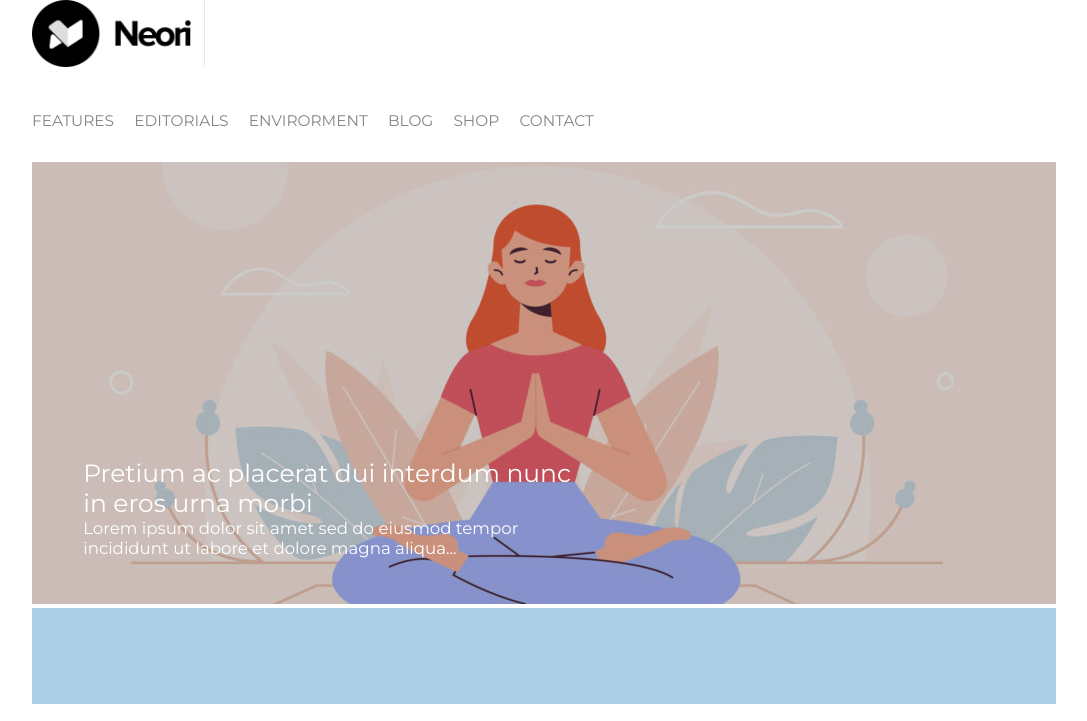
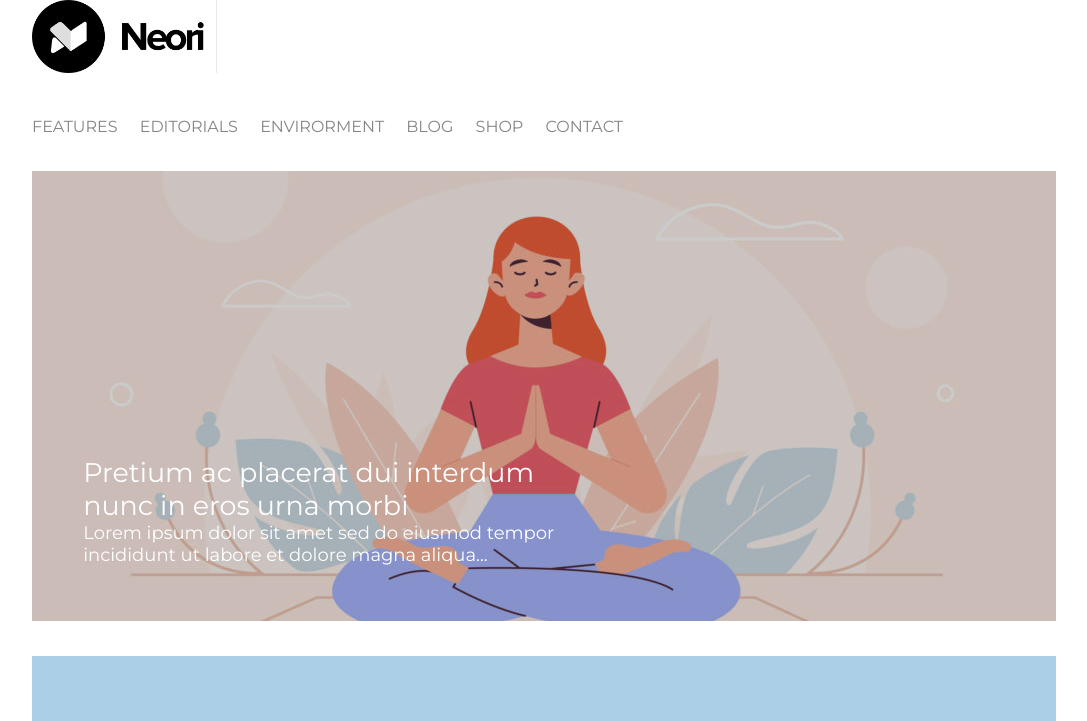
Before and after one commit to jacopo-vinanti96/htmlcss-wp, a plain HTML site: page index.html in a window 1280 px wide. Shown: the top 721 px of the page, without its empty margins (96-1183 px from the left). Drawn offline with Linux system fonts and the light colour scheme.

Commit message:
Fix
- Hero
- Unità di misura da viewport a px

```diff
--- a/css/style.css
+++ b/css/style.css
@@ -12,7 +12,11 @@ body > div.container {
 }
 
 div.container > * {
-  margin: 4vh 0;
+  margin: 35px 0;
+}
+
+div.container main > * {
+  margin: 35px 0;
 }
 
 /* Header settings */
@@ -21,52 +25,55 @@ div.container > header {
 }
 
 div.container header img {
-  width: 13.5vw;
+  width: 185px;
   border-right: 1.5px solid #E8E8E8;
-  padding-right: 1vw;
-  margin-bottom: 5vh;
+  padding-right: 12px;
+  margin-bottom: 40px;
 }
 
 header nav li {
   display: inline-block;
-  margin-right: 1.25vw;
+  margin-right: 18px;
 }
 
 header nav li a {
   color: #858585;
   text-transform: uppercase;
   text-decoration: none;
-  font-size: 1.2vw;
+  font-size: 16px;
 }
 
 /* Hero settings */
-div.container > div.hero {
-  background-color: #E3D67A;
+div.container main > div.hero {
   position: relative;
 }
 
 div.hero div.overlay {
   position: absolute;
-  width: 80%;
-  height: 34.5vw;
+  width: 100%;
+  height: 100%;
   background-color: rgba(0, 0, 0, 0.2);
   z-index: 2;
+  top: 0;
+  bottom: 0;
+  left: 0;
+  right: 0;
 }
 
 div.hero img {
-  height: 34.5vw;
   width: 100%;
+  height: 450px;
   object-fit: cover;
-  position: relative;
-  z-index: 1;
+  margin-bottom: -4px;
+  /* min-height: 34.5vw; */
 }
 
 div.hero div.hero-text {
   color: white;
-  width: 40vw;
+  width: 50%;
   position: absolute;
   transform: translate(10%, -150%);
-  font-size: 1.3vw;
+  font-size: 18px;
   z-index: 3;
 }
 
@@ -75,7 +82,7 @@ div.hero div.hero-text h2 {
 }
 
 /* Articles section settings */
-div.container > section {
+div.container main > section {
   background-color: #0186FE;
 }
 
```
Also changed, not shown: index.html (+1 -2 lines).
